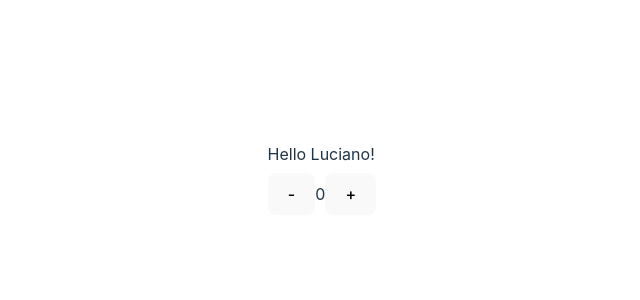
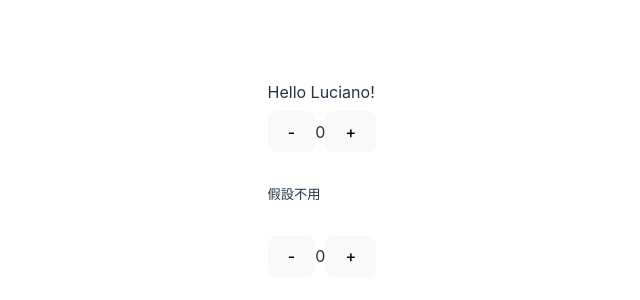
Before and after one commit to Luciano0322/react_course_vite, a React (Vite) app in the folder beginner/: page / in a window 1280 px wide. Shown: the part 218-518 px from the top of the page, without its empty margins (318-958 px from the left). Built offline with nearby package versions, Linux system fonts and the light colour scheme.

Commit message:
lesson 2 解釋為什麼會需要 useState

```diff
--- a/beginner/src/App.tsx
+++ b/beginner/src/App.tsx
@@ -8,6 +8,7 @@ function App() {
   // 有以下兩種方式來做 state change，細微上的不同會再進階的課程中提及
   const minus = () => setCount(count - 1);
   const plus = () => setCount((pre) => pre + 1);
+  let num = 0;
   return (
     <div>
       Hello {username}!
@@ -22,6 +23,30 @@ function App() {
         <p>{count}</p>
         <button onClick={plus}>+</button>
       </div>
+      <h5>假設不用</h5>
+      <div
+        style={{
+          display: 'flex',
+          alignItems: 'center',
+          justifyContent: "space-around"
+        }}
+      >
+        <button
+          onClick={() => {
+            num = num - 1
+            // console.log(num);
+            // 這裡的做法是沒有辦法完成更新的，呼應前面所講的，react 本身就是採一個 V-dom
+            // 所以你的指向必須指到 component 本身，那麼以 functional component 的型態
+            // 來說就必須使用 useState hook 達成。
+            // 相同的概念回到 class component 的寫法就會很清楚了，但這裡我不多著墨。
+            return num;
+          }}
+        >
+            -
+        </button>
+        <p>{num}</p>
+        <button onClick={() => num + 1}>+</button>
+      </div>
     </div>
   )
 }
```
